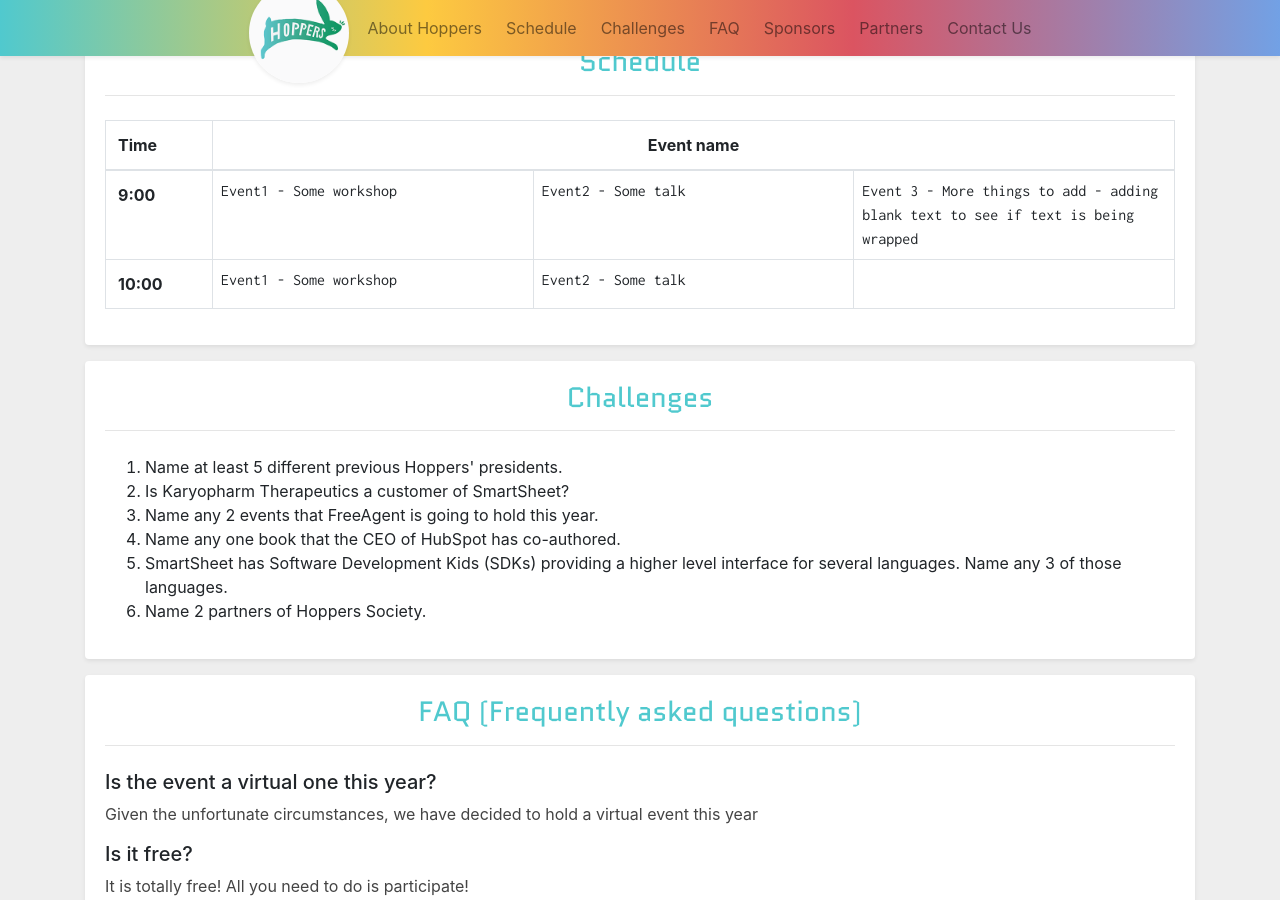
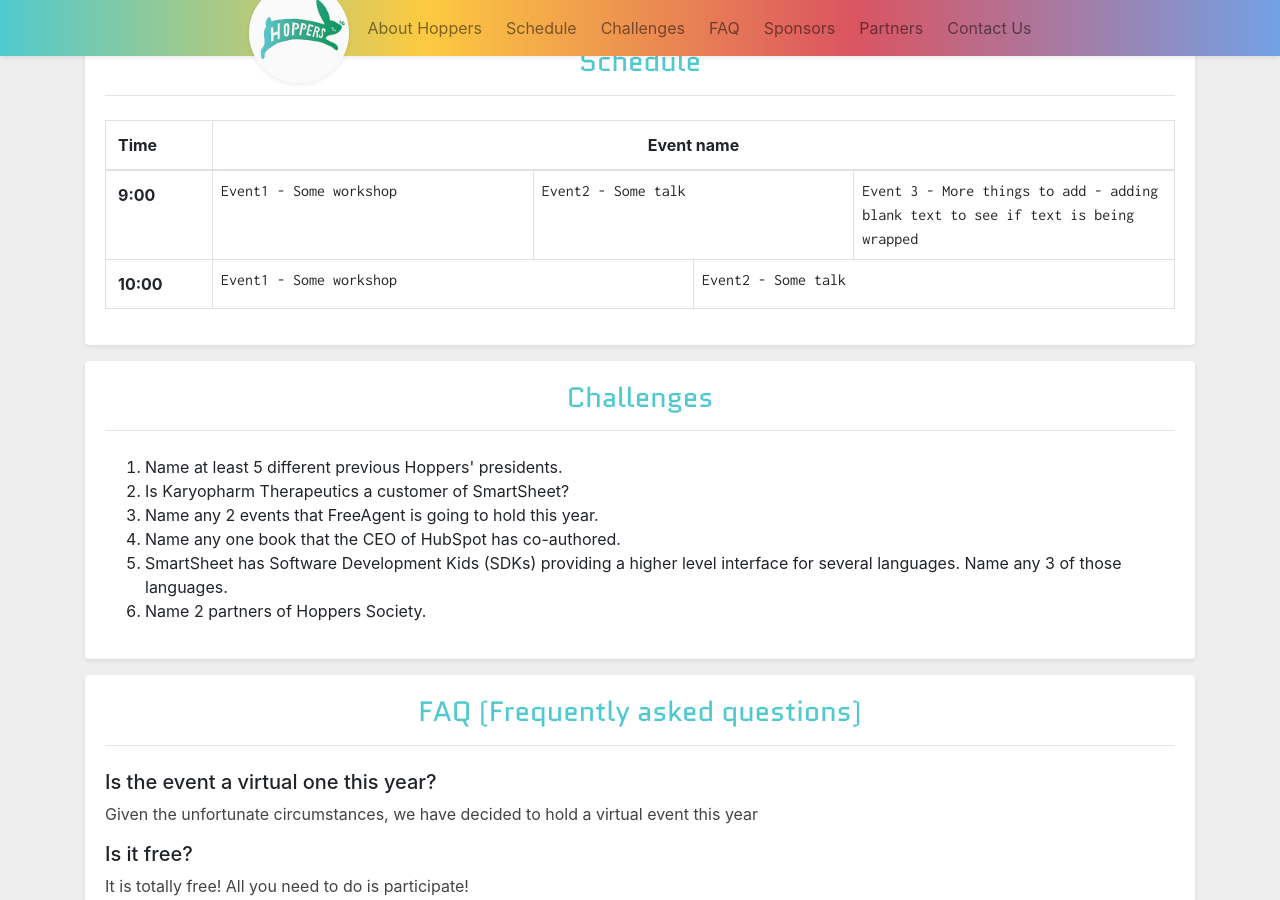
Before and after one commit to edinburgh-hoppers/website, a Jekyll site: the page built from _pages/ald20.html, in a window 1280 px wide and 900 px high, scrolled down 979 px. Built offline with Jekyll 4.4.1, drawn with Linux system fonts in a browser that asks for light colours; some web fonts are replaced.

Commit message:
Make table cells use the whole width

```diff
--- a/_includes/ald20/schedule.html
+++ b/_includes/ald20/schedule.html
@@ -2,17 +2,21 @@
     <table class = "table table-bordered" style = "table-layout:auto;">
       <thead>
         <th scope="col">Time</td>
-        <th scope="col-lg-2" class="text-center" colspan=3 >Event name</td>
+        <th scope="col-lg-2" class="text-center" colspan=100>Event name</td> <!-- Really high colspan to span over all columns -->
       </thead>
       <tbody>
+
         {%- for member in site.data[page.schedule] -%}
-        <tr>
-          <th scope = "row"> {{member.time}} </th>
-          {%- for event in member.events -%}
-            <td style ="width: 30%"> {{ event.name }} - {{ event.description }} </td>
-          {%- endfor -%}
-        </tr>
+	        <tr>
+	          <th scope="row"> {{member.time}} </th>
+	          {%- for event in member.events -%}
+	            <td style="width: 30%" colspan="{% if event.colspan %}{{ event.colspan }}{% else %} 1 {% endif%}">
+	            	{{ event.name }} - {{ event.description }}
+	            </td>
+	          {%- endfor -%}
+	        </tr>
         {%- endfor -%}
+
       </tbody>
     </table>
 </div>
```
Also changed, not shown: _data/ald20-schedule.yml (+6 -1 lines).
